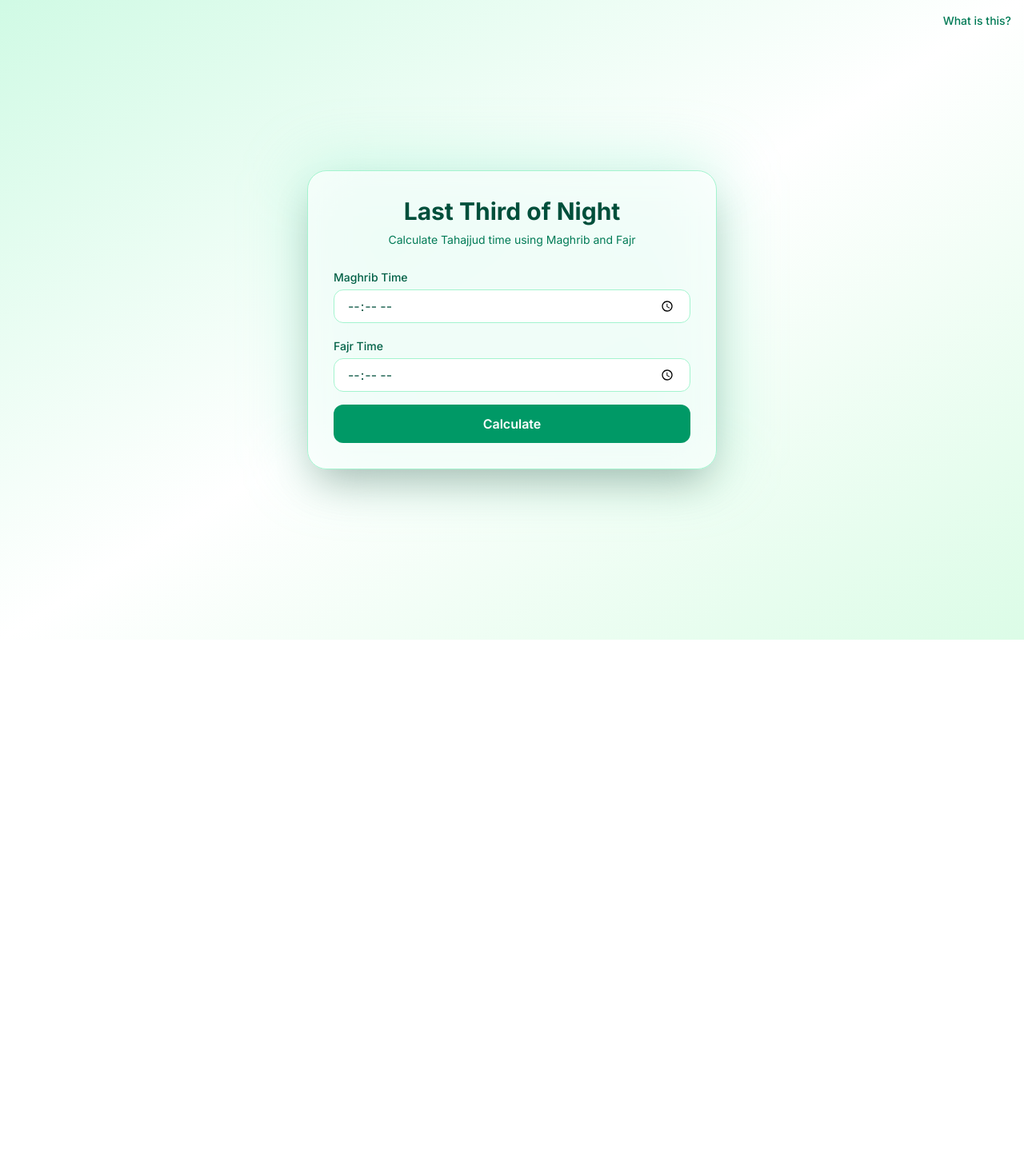
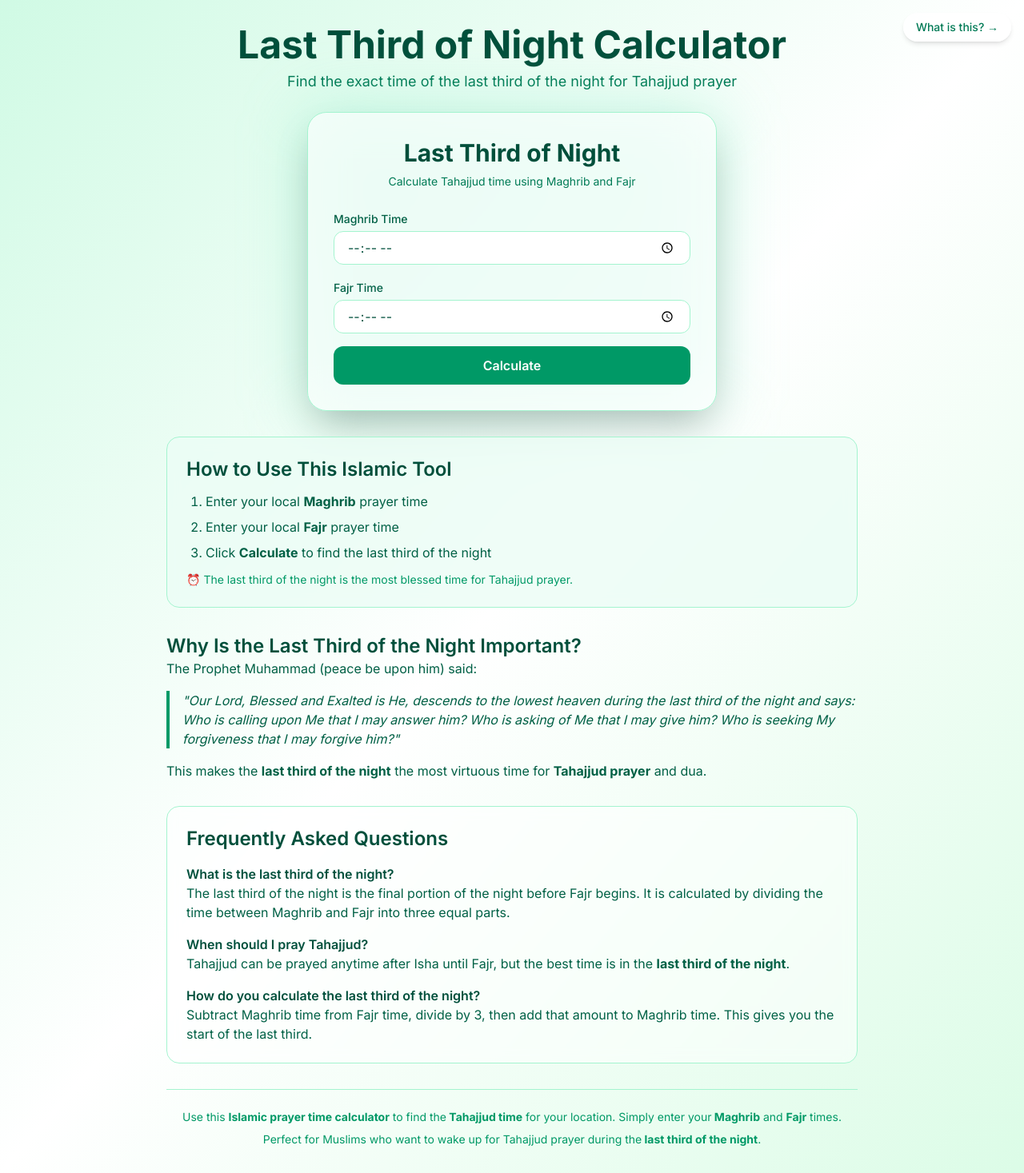
Before and after one commit to YousafHub/third-night-calculator, a Next.js app: page / in a window 1280 px wide. Shown: the whole page at 80% size. Before the commit the page ends 800 px from the top, so only its background shows below. Built offline with nearby package versions, Linux system fonts and the light colour scheme.

Commit message:
fix seo issue

```diff
--- a/app/page.js
+++ b/app/page.js
@@ -1,21 +1,125 @@
 import Link from "next/link";
-import Calculator from "@/components/Calculator";
+import CalculatorWrapper from "@/components/CalculatorWrapper";
 
 export default function Home() {
   return (
-    <main className="min-h-screen flex items-center justify-center bg-gradient-to-br from-emerald-100 via-white to-green-100 p-4 relative">
+    <main className="min-h-screen bg-gradient-to-br from-emerald-100 via-white to-green-100">
+
+      <article className="container mx-auto px-4 py-8 max-w-4xl">
+
+        {/* ✅ HEADER with Calculator at Top */}
+        <div className="text-center mb-6">
+          <h1 className="text-4xl md:text-5xl font-bold text-emerald-900 mb-2">
+            Last Third of Night Calculator
+          </h1>
+          <p className="text-lg text-emerald-700">
+            Find the exact time of the last third of the night for Tahajjud prayer
+          </p>
+        </div>
+
+        {/* ✅ CALCULATOR - At the top for immediate use */}
+        <div className="flex justify-center mb-8">
+          <CalculatorWrapper />
+        </div>
+
+        {/* ✅ SEO CONTENT - Below the calculator */}
+
+        {/* How to Use Section */}
+        <div className="bg-emerald-50/80 backdrop-blur-sm p-6 rounded-2xl border border-emerald-200 mb-8">
+          <h2 className="text-2xl font-semibold text-emerald-900 mb-3">
+            How to Use This Islamic Tool
+          </h2>
+          <ol className="list-decimal pl-6 space-y-2 text-emerald-800">
+            <li>Enter your local <strong>Maghrib</strong> prayer time</li>
+            <li>Enter your local <strong>Fajr</strong> prayer time</li>
+            <li>Click <strong>Calculate</strong> to find the last third of the night</li>
+          </ol>
+          <p className="mt-3 text-sm text-emerald-600">
+            ⏰ The last third of the night is the most blessed time for Tahajjud prayer.
+          </p>
+        </div>
+
+        {/* Importance Section */}
+        <section className="prose prose-emerald max-w-none mb-8">
+          <h2 className="text-2xl font-semibold text-emerald-900">
+            Why Is the Last Third of the Night Important?
+          </h2>
+          <p className="text-emerald-800">
+            The Prophet Muhammad (peace be upon him) said:
+          </p>
+          <blockquote className="border-l-4 border-emerald-600 pl-4 my-4 text-emerald-800 italic">
+            &quot;Our Lord, Blessed and Exalted is He, descends to the lowest heaven
+            during the last third of the night and says: Who is calling upon Me
+            that I may answer him? Who is asking of Me that I may give him?
+            Who is seeking My forgiveness that I may forgive him?&quot;
+          </blockquote>
+          <p className="text-emerald-800">
+            This makes the <strong>last third of the night</strong> the most virtuous time
+            for <strong>Tahajjud prayer</strong> and dua.
+          </p>
+        </section>
+
+        {/* FAQ Section */}
+        <section className="bg-white/50 backdrop-blur-sm p-6 rounded-2xl border border-emerald-200 mb-8">
+          <h2 className="text-2xl font-semibold text-emerald-900 mb-4">
+            Frequently Asked Questions
+          </h2>
+
+          <div className="space-y-4">
+            <div>
+              <h3 className="font-semibold text-emerald-900">
+                What is the last third of the night?
+              </h3>
+              <p className="text-emerald-800">
+                The last third of the night is the final portion of the night before
+                Fajr begins. It is calculated by dividing the time between Maghrib
+                and Fajr into three equal parts.
+              </p>
+            </div>
+
+            <div>
+              <h3 className="font-semibold text-emerald-900">
+                When should I pray Tahajjud?
+              </h3>
+              <p className="text-emerald-800">
+                Tahajjud can be prayed anytime after Isha until Fajr, but the best
+                time is in the <strong>last third of the night</strong>.
+              </p>
+            </div>
+
+            <div>
+              <h3 className="font-semibold text-emerald-900">
+                How do you calculate the last third of the night?
+              </h3>
+              <p className="text-emerald-800">
+                Subtract Maghrib time from Fajr time, divide by 3, then add that
+                amount to Maghrib time. This gives you the start of the last third.
+              </p>
+            </div>
+          </div>
+        </section>
+
+        {/* Bottom SEO Content */}
+        <div className="text-center mt-8 text-sm text-emerald-600 border-t border-emerald-200 pt-6">
+          <p>
+            Use this <strong>Islamic prayer time calculator</strong> to find the
+            <strong> Tahajjud time</strong> for your location. Simply enter your
+            <strong> Maghrib</strong> and <strong>Fajr</strong> times.
+          </p>
+          <p className="mt-2">
+            Perfect for Muslims who want to wake up for Tahajjud prayer during the
+            <strong> last third of the night</strong>.
+          </p>
+        </div>
+      </article>
 
       {/* About link */}
       <Link
         href="/about"
-        className="absolute top-4 right-4 text-sm font-medium text-emerald-700 hover:text-emerald-900"
+        className="fixed top-4 right-4 text-sm font-medium text-emerald-700 hover:text-emerald-900 bg-white/80 backdrop-blur-sm px-4 py-2 rounded-full shadow-md hover:shadow-lg transition-all z-50"
       >
-        What is this?
+        What is this? →
       </Link>
-
-      <div className="w-full max-w-2xl flex justify-center">
-        <Calculator />
-      </div>
     </main>
   );
 }
--- /dev/null
+++ b/components/CalculatorWrapper.jsx
@@ -0,0 +1,38 @@
+'use client';
+
+import dynamic from 'next/dynamic';
+import { Suspense } from 'react';
+
+// Lazy load the calculator
+const Calculator = dynamic(
+  () => import('@/components/Calculator'),
+  {
+    ssr: false,
+    loading: () => <CalculatorSkeleton />
+  }
+);
+
+function CalculatorSkeleton() {
+  return (
+    <div className="relative w-full max-w-lg">
+      <div className="absolute -inset-1 rounded-3xl bg-emerald-300/30 blur-2xl" />
+      <div className="relative rounded-3xl border border-emerald-200 bg-white/70 p-8 shadow-2xl backdrop-blur-xl">
+        <div className="animate-pulse space-y-4">
+          <div className="h-8 bg-emerald-200 rounded w-3/4 mx-auto"></div>
+          <div className="h-4 bg-emerald-100 rounded w-1/2 mx-auto"></div>
+          <div className="h-12 bg-emerald-100 rounded"></div>
+          <div className="h-12 bg-emerald-100 rounded"></div>
+          <div className="h-12 bg-emerald-600 rounded w-1/2 mx-auto"></div>
+        </div>
+      </div>
+    </div>
+  );
+}
+
+export default function CalculatorWrapper() {
+  return (
+    <Suspense fallback={<CalculatorSkeleton />}>
+      <Calculator />
+    </Suspense>
+  );
+}
```
